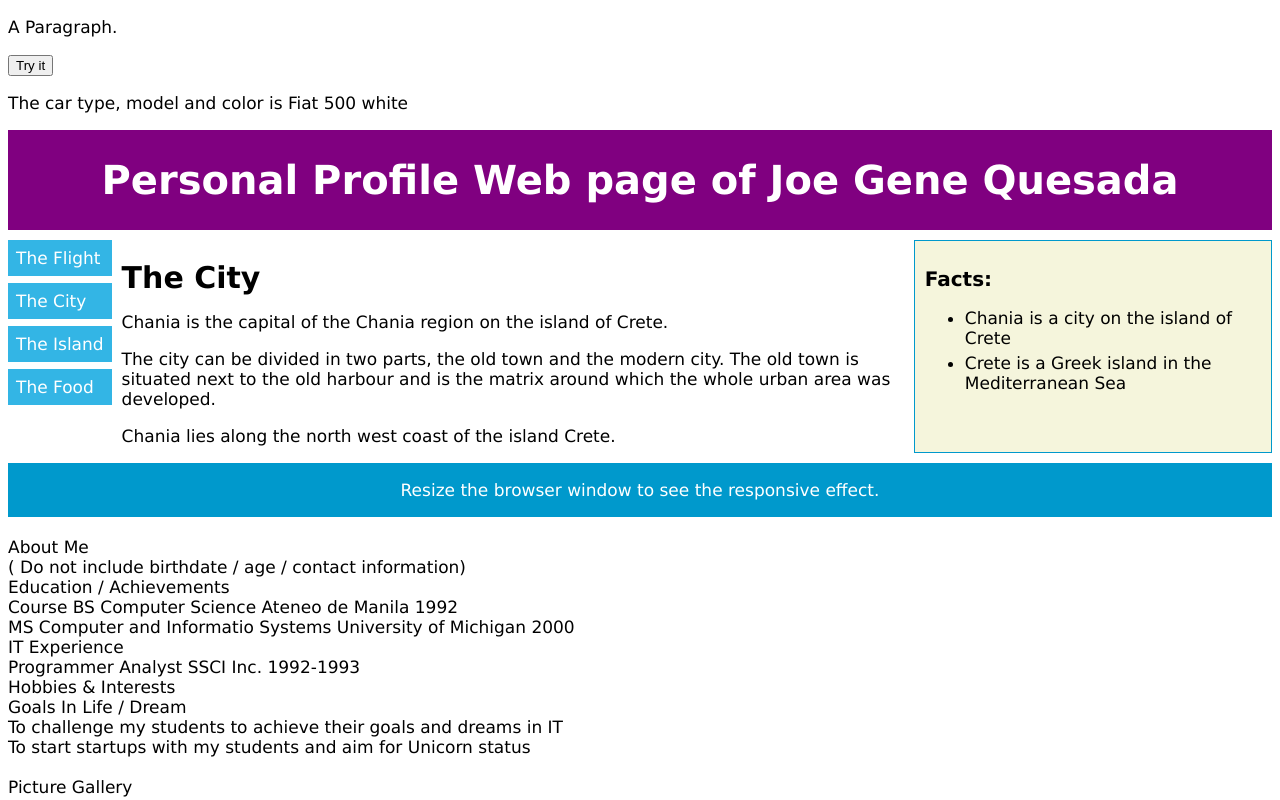
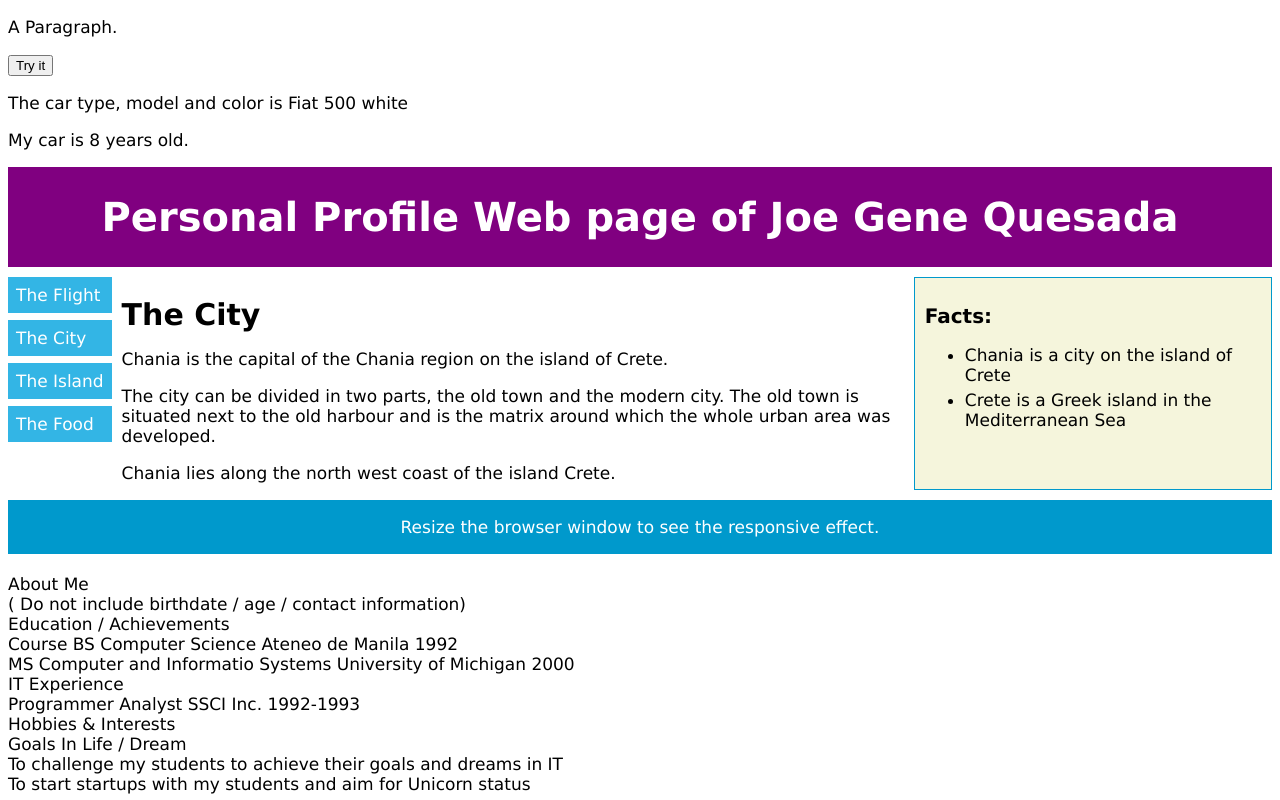
Before and after one commit to apcjlquesada/webprog-CS251_IT253-html-lessons, a plain HTML site: page introduction/index.html in a window 1280 px wide. Shown: the top 800 px of the page. Drawn offline with Linux system fonts and the light colour scheme.

Commit message:
Added classes js example

```diff
--- a/introduction/index.html
+++ b/introduction/index.html
@@ -15,6 +15,8 @@
 <p id="demo2">Objects example.</p>
 <script src="js/objects.js"></script>
 
+<p id="demo3"> Classes Example</p>
+<script src="js/classes.js"></script>
 
 
 <div class="grid-container">
--- /dev/null
+++ b/introduction/js/classes.js
@@ -0,0 +1,15 @@
+class Car {
+  constructor(name, year) {
+    this.name = name;
+    this.year = year;
+
+  }
+  age() {
+    const date = new Date();
+    return date.getFullYear() - this.year;
+  }
+}
+
+const myCar = new Car("Ford", 2018);
+document.getElementById("demo3").innerHTML =
+"My car is " + myCar.age() + " years old.";
```
